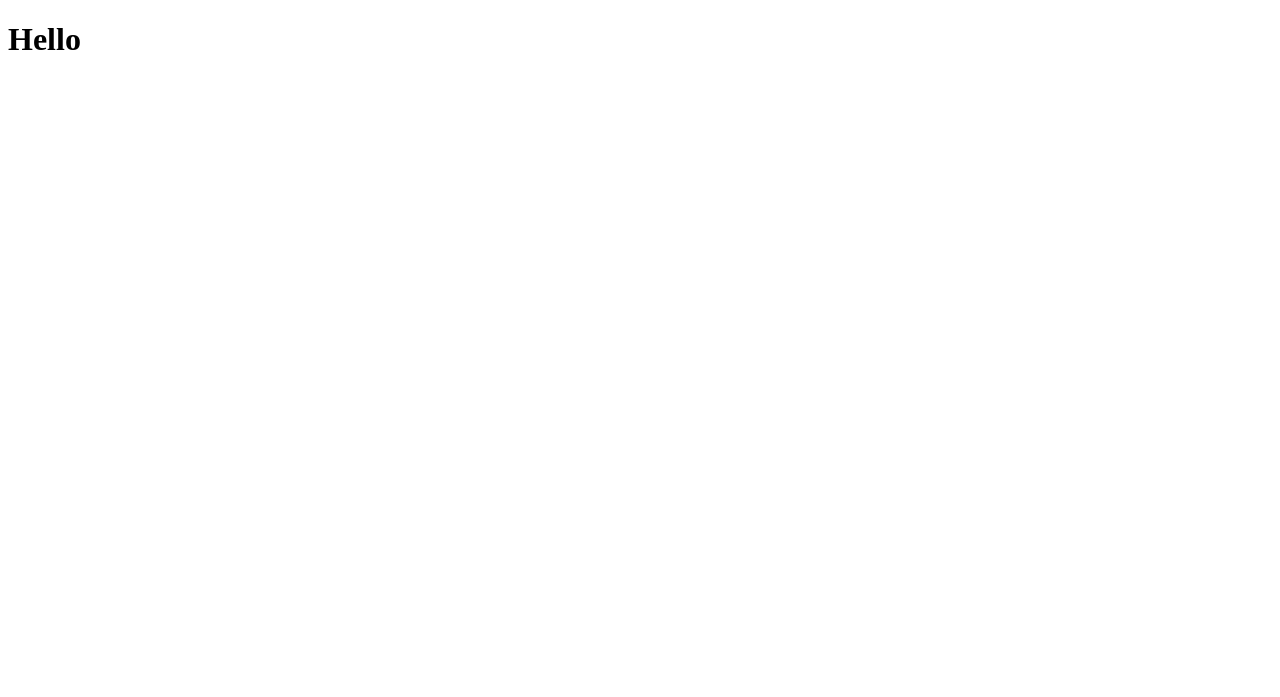
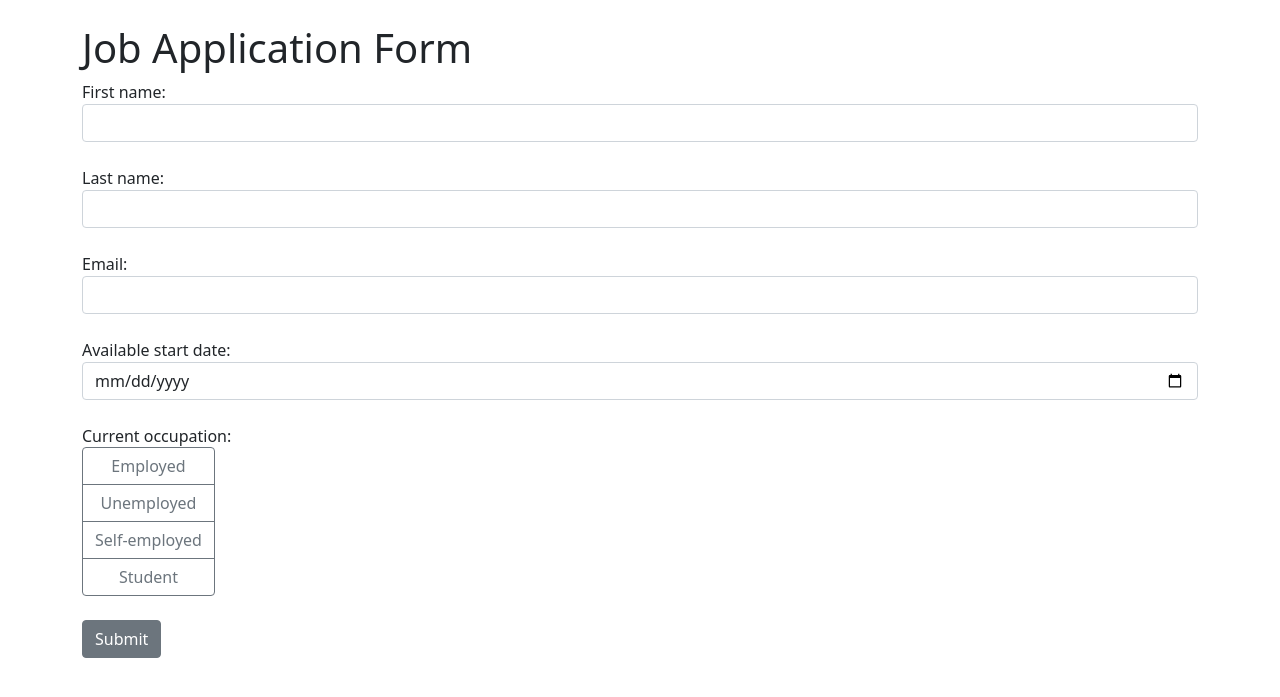
Before and after one commit to iskrag/django-form, a Django app: page / in a window 1280 px wide. Before the commit the part shown is almost empty. Shown: the top 697 px of the page. Run offline with Django 5.2, Linux system fonts and the light colour scheme.

Commit message:
Create a form model.

```diff
--- a/job_application/templates/index.html
+++ b/job_application/templates/index.html
@@ -2,9 +2,60 @@
 <html lang="en">
     <head>
         <meta charset="UTF-8">
+        <meta name="viewpoint" content="width=device-width, initial-scale=1, shrink-to-fit=no">
+        <link rel="stylesheet" href="https://cdn.jsdelivr.net/npm/bootstrap@5.1.3/dist/css/bootstrap.min.css">
         <title>Title</title>
     </head>
     <body>
-    <h1>Hello</h1>
+        <div class="container">
+            <h1 class="mt-4 mb4">Job Application Form</h1>
+            <form method="post">
+                {% csrf_token %}
+                <div class="form-group mb-4">
+                    <label for="first_name">First name:</label>
+                    <input class="form-control" type="text" id="first_name" name="first_name" required>
+                </div>
+                <div class="form-group mb-4">
+                    <label for="last_name">Last name:</label>
+                    <input class="form-control" type="text" id="last_name" name="last_name" required>
+                </div>
+                <div class="form-group mb-4">
+                    <label for="email">Email:</label>
+                    <input class="form-control" type="email" id="email" name="email" required>
+                </div>
+                <div class="form-group mb-4">
+                    <label for="date">Available start date:</label>
+                    <input class="form-control" type="date" id="date" name="date" required>
+                </div>
+                <div class="form-group mb-4">
+                    <label>Current occupation: </label>
+                    <br>
+                    <div class="btn-group-vertical" id="occupation">
+                        <input class="btn-check form-control" type="radio" id="employed" name="occupation" value="employed" required>
+                        <label class="btn btn-outline-secondary" for="employed">Employed</label>
+
+                        <input class="btn-check form-control" type="radio" id="unemployed" name="occupation" value="unemployed" required>
+                        <label class="btn btn-outline-secondary" for="unemployed">Unemployed</label>
+
+                        <input class="btn-check form-control" type="radio" id="self-employed" name="occupation" value="self-employed" required>
+                        <label class="btn btn-outline-secondary" for="self-employed">Self-employed</label>
+
+                        <input class="btn-check form-control" type="radio" id="student" name="occupation" value="student" required>
+                        <label class="btn btn-outline-secondary" for="student">Student</label>
+                    </div>
+                </div>
+                <button class="btn btn-secondary mb-4" type="submit">Submit</button>
+                {% if messages %}
+                <div class="alert alert-success">
+                    {% for message in messages %}
+                        {{ message }}
+                    {% endfor %}
+                </div>
+                {% endif %}
+            </form>
+        </div>
+        <script src="https://code.jquery.com/jquery-3.6.0.min.js"></script>
+        <script src="https://cdn.jsdelivr.net/npm/bootstrap@5.1.3/dist/js/bootstrap.min.js"></script>
+
     </body>
 </html>
--- a/job_application/views.py
+++ b/job_application/views.py
@@ -1,5 +1,15 @@
 from django.shortcuts import render
+from .forms import ApplicationForm
 
 
 def index(request):
+    if request.method == 'POST':
+        form = ApplicationForm(request.POST)
+        if form.is_valid():
+            # cleaned_data is a dictionary
+            first_name = form.cleaned_data['first_name']
+            last_name = form.cleaned_data['last_name']
+            email = form.cleaned_data['email']
+            date = form.cleaned_data['date']
+            occupation = form.cleaned_data['occupation']
     return render(request, 'index.html')
```
Also changed, not shown: job_application/forms.py (added, +9 -0 lines). Lines whose indentation alone changed are shown as unchanged.
